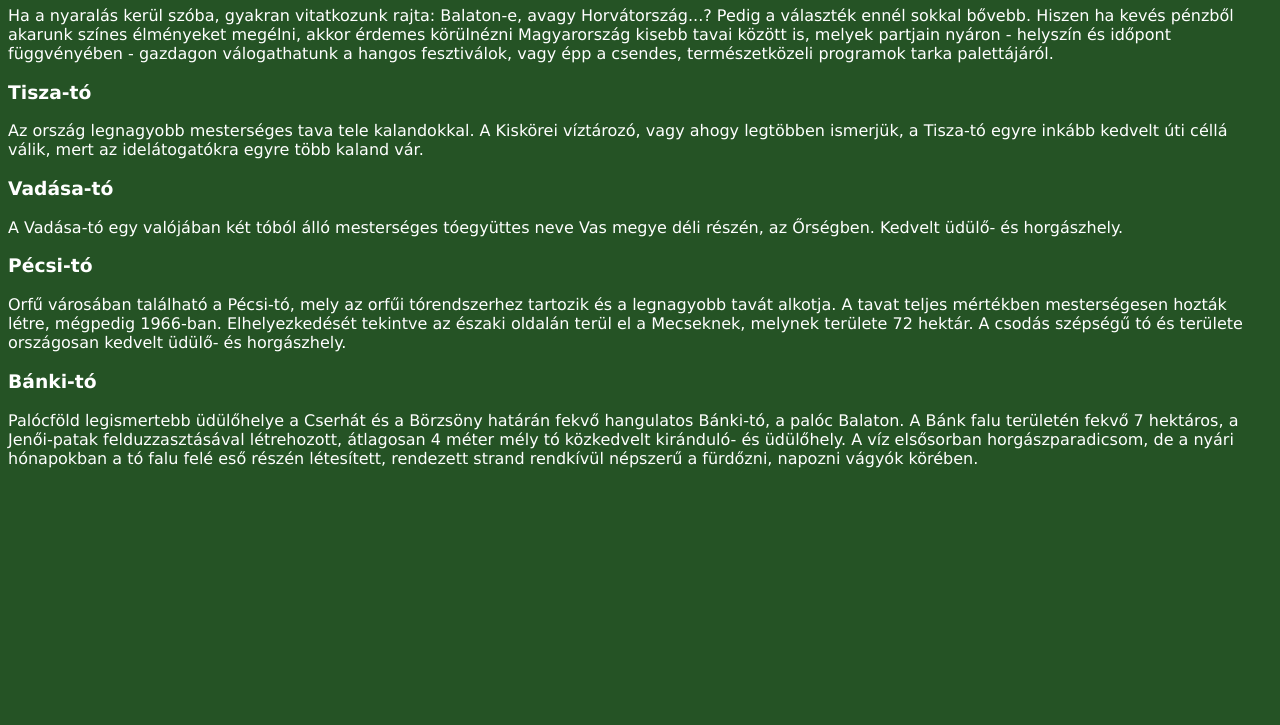
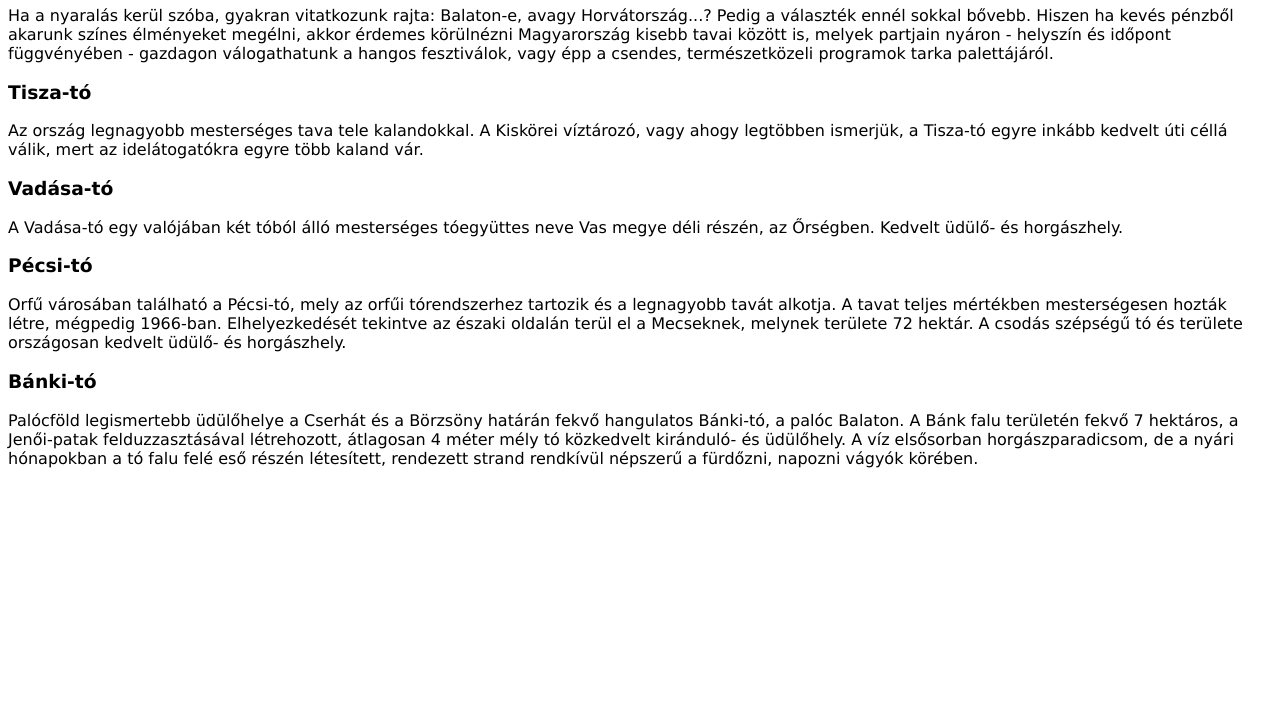
Before and after one commit to dzsofri/tavak, a plain HTML site: page index.html in a window 1280 px wide. Shown: the part 75-800 px from the top of the page. Drawn offline with Linux system fonts and the light colour scheme.

Commit message:
css szinek

```diff
--- a/style.css
+++ b/style.css
@@ -1,6 +1,6 @@
 body
 {
-background-color:  rgb(37, 83, 37);
+background-color:  rgb(255, 255, 255);
 font-family:  Verdana;
-color:  #FFF;
+color:  rgb(0, 0, 0);
 }
```
